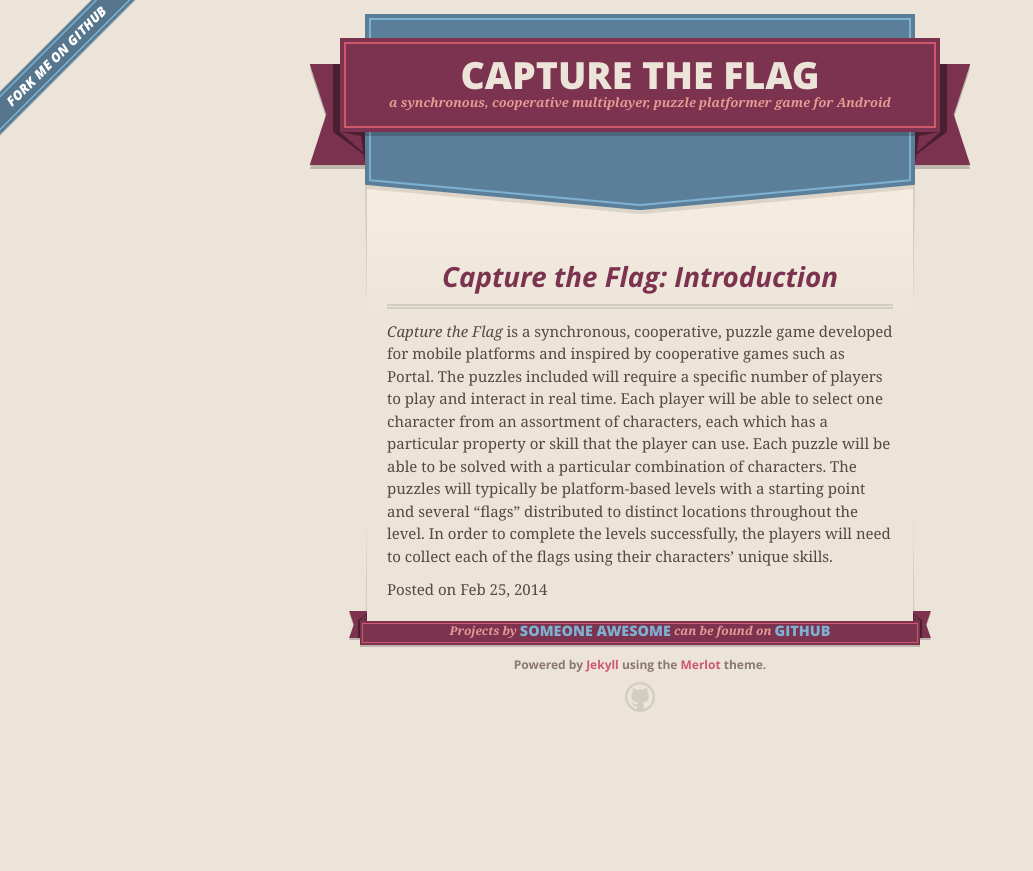
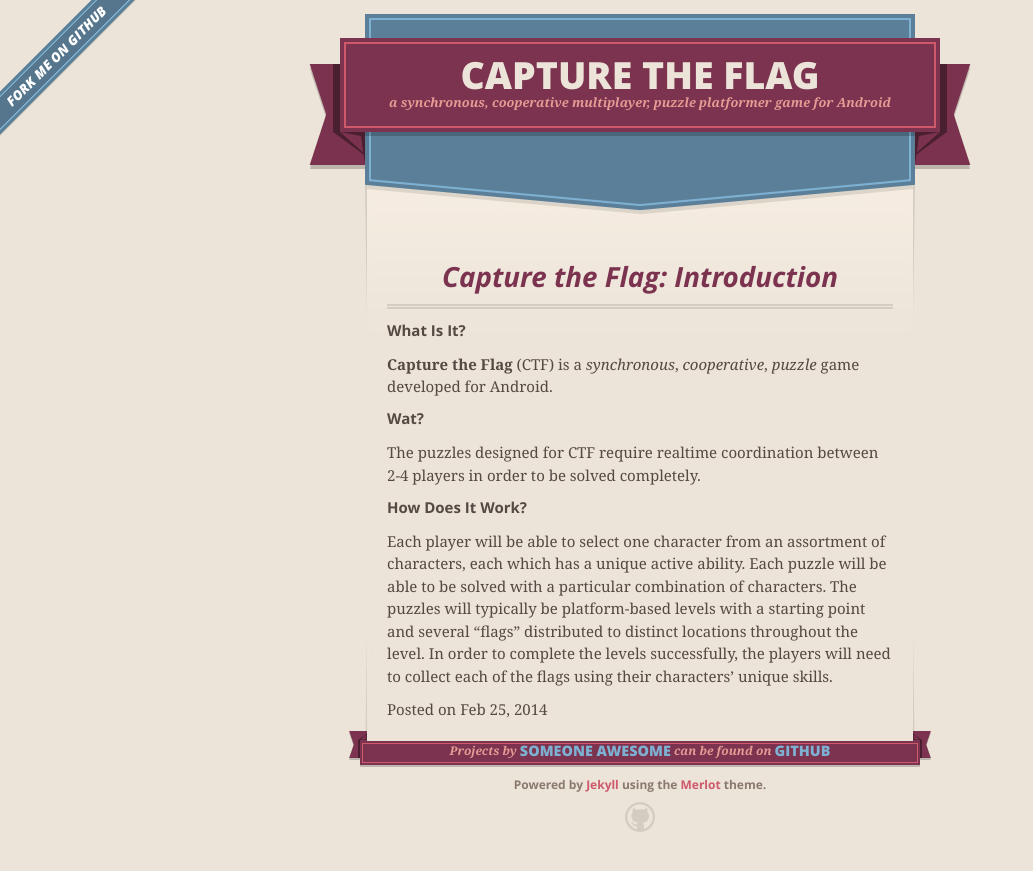
Before and after one commit to capstone-ua-redepsilon/projectred, a Jekyll site: the page built from _posts/2014-02-25-capture-the-flag-overview.md, in a window 1280 px wide. Shown: the top 871 px of the page, without its empty margins (0-1033 px from the left). Built offline with Jekyll 4.4.1, drawn with Linux system fonts in a browser that asks for light colours; nearby versions of some CDN libraries.

Commit message:
small updates

```diff
--- a/_posts/2014-02-25-capture-the-flag-overview.md
+++ b/_posts/2014-02-25-capture-the-flag-overview.md
@@ -4,5 +4,11 @@ title:  "Capture the Flag: Introduction"
 date:   2014-02-25 17:35:00
 categories: overview
 ---
+##What Is It?
+**Capture the Flag** (CTF) is a *synchronous*, *cooperative*, *puzzle* game developed for Android.
 
-*Capture the Flag* is a synchronous, cooperative, puzzle game developed for mobile platforms and inspired by cooperative games such as Portal. The puzzles included will require a specific number of players to play and interact in real time. Each player will be able to select one character from an assortment of characters, each which has a particular property or skill that the player can use. Each puzzle will be able to be solved with a particular combination of characters. The puzzles will typically be platform-based levels with a starting point and several "flags" distributed to distinct locations throughout the level. In order to complete the levels successfully, the players will need to collect each of the flags using their characters' unique skills.
+##Wat?
+The puzzles designed for CTF require realtime coordination between 2-4 players in order to be solved completely.
+
+##How Does It Work?
+Each player will be able to select one character from an assortment of characters, each which has a unique active ability. Each puzzle will be able to be solved with a particular combination of characters. The puzzles will typically be platform-based levels with a starting point and several "flags" distributed to distinct locations throughout the level. In order to complete the levels successfully, the players will need to collect each of the flags using their characters' unique skills.
```
